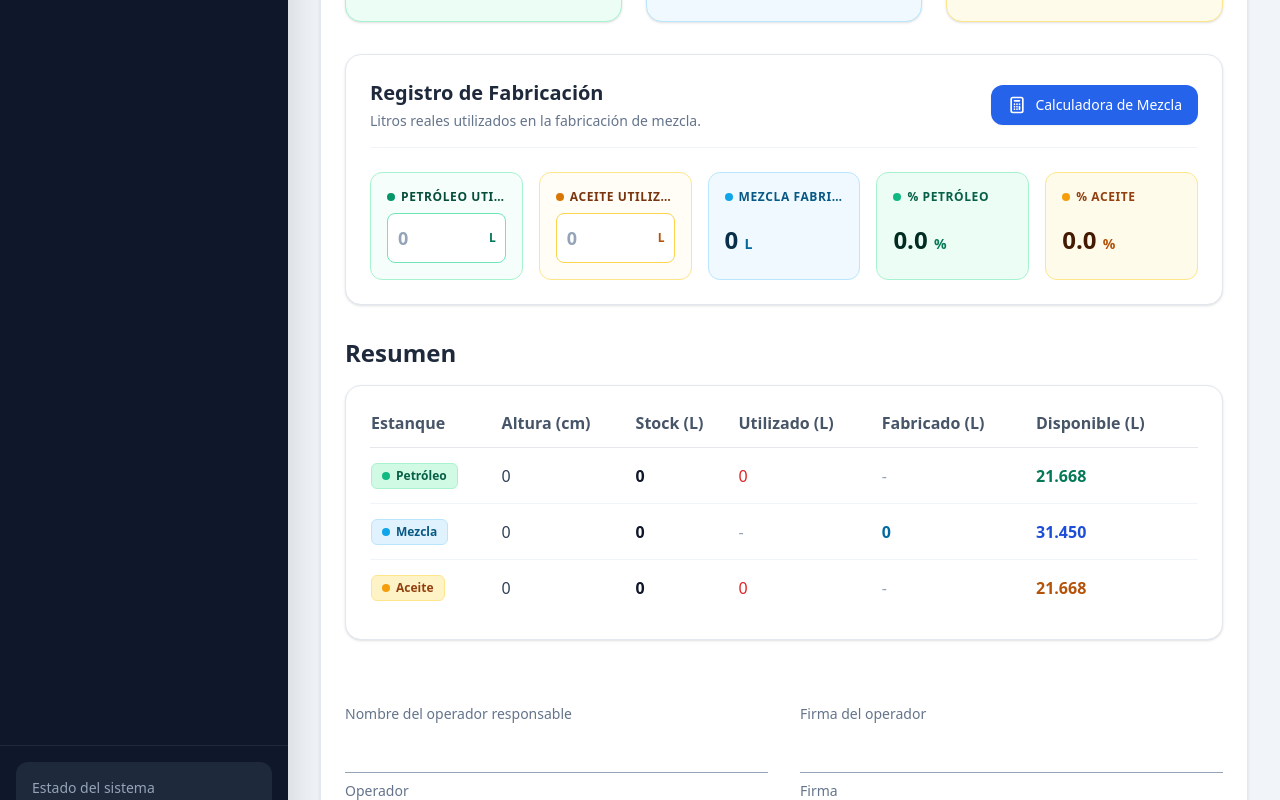
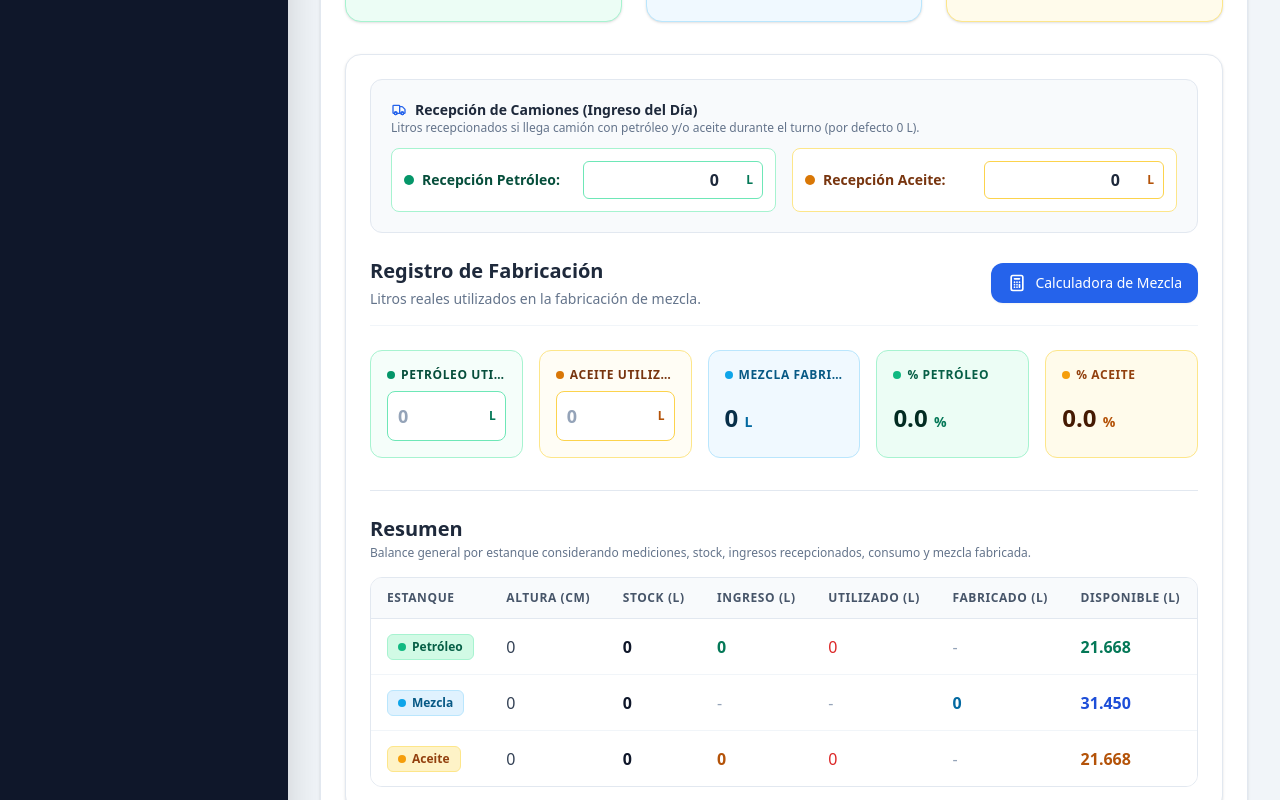
Before and after one commit to zerohcool/Planta-ARL, a React (Vite) app: page / in a window 1280 px wide. Shown: the part 2620-3420 px from the top of the page. Built offline with nearby package versions, Linux system fonts and the light colour scheme.

Commit message:
feat: agregar recepcion de camiones e integrar tabla resumen con columna ingreso en Registro de Fabricacion

```diff
--- a/src/App.jsx
+++ b/src/App.jsx
@@ -103,8 +103,12 @@ function App() {
   const [mostrarModalCalculadora, setMostrarModalCalculadora] = useState(false);
 
   // ========================================
-  // ESTADOS DE REGISTRO DE FABRICACIÓN
-  // ========================================
+  // ESTADOS DE REGISTRO DE FABRICACIÓN E INGRESOS DEL DÍA
+  // ========================================
+  // Litros recepcionados del día por camión (por defecto 0)
+  const [ingresoPetroleo, setIngresoPetroleo] = useState("0");
+  const [ingresoAceite, setIngresoAceite] = useState("0");
+
   // Litros realmente usados en la fabricación
   const [petroleoUsar, setPetroleoUsar] = useState("");
   const [aceiteUsar, setAceiteUsar] = useState("");
@@ -373,6 +377,10 @@ function App() {
       alturaPetroleo,
       alturaMezcla,
       alturaAceite,
+      ingresoPetroleo,
+      ingresoAceite,
+      petroleoUsar,
+      aceiteUsar,
       guardadoEn: new Date().toISOString(),
     };
 
@@ -701,11 +709,12 @@ function App() {
     pdf.setFontSize(9);
     pdf.setTextColor(51, 65, 85);
     pdf.text("Estanque", margin + 2, y + 5.5);
-    pdf.text("Altura", margin + 35, y + 5.5);
-    pdf.text("Stock", margin + 58, y + 5.5);
-    pdf.text("Utilizado", margin + 90, y + 5.5);
-    pdf.text("Fabricado", margin + 125, y + 5.5);
-    pdf.text("Disponible", margin + 160, y + 5.5);
+    pdf.text("Altura", margin + 28, y + 5.5);
+    pdf.text("Stock", margin + 48, y + 5.5);
+    pdf.text("Ingreso", margin + 74, y + 5.5);
+    pdf.text("Utilizado", margin + 102, y + 5.5);
+    pdf.text("Fabricado", margin + 132, y + 5.5);
+    pdf.text("Disponible", margin + 162, y + 5.5);
 
     y += 8;
 
@@ -714,6 +723,7 @@ function App() {
       nombre,
       altura,
       stock,
+      ingreso,
       utilizado,
       fabricado,
       disponible,
@@ -725,25 +735,29 @@ function App() {
       pdf.setFontSize(9);
       pdf.setTextColor(30, 41, 59);
       pdf.text(nombre, margin + 2, y + 5.5);
-      pdf.text(String(altura || 0), margin + 35, y + 5.5);
+      pdf.text(String(altura || 0), margin + 28, y + 5.5);
 
       pdf.setFont("helvetica", "bold");
       pdf.setTextColor(15, 23, 42);
       pdf.text(
         Number(stock || 0).toLocaleString("es-CL"),
-        margin + 58,
+        margin + 48,
         y + 5.5,
       );
+
+      pdf.setFont("helvetica", "bold");
+      pdf.setTextColor(22, 163, 74);
+      pdf.text(String(ingreso), margin + 74, y + 5.5);
 
       pdf.setFont("helvetica", "normal");
       pdf.setTextColor(220, 38, 38);
-      pdf.text(String(utilizado), margin + 90, y + 5.5);
-
-      pdf.setTextColor(22, 163, 74);
-      pdf.text(String(fabricado), margin + 125, y + 5.5);
+      pdf.text(String(utilizado), margin + 102, y + 5.5);
+
+      pdf.setTextColor(14, 165, 233);
+      pdf.text(String(fabricado), margin + 132, y + 5.5);
 
       pdf.setTextColor(37, 99, 235);
-      pdf.text(String(disponible), margin + 160, y + 5.5);
+      pdf.text(String(disponible), margin + 162, y + 5.5);
 
       pdf.setTextColor(0, 0, 0);
       y += 8;
@@ -754,6 +768,9 @@ function App() {
       "Petróleo",
       alturaReportePetroleo,
       stockPetroleo,
+      recepcionPetroleo > 0
+        ? `+${recepcionPetroleo.toLocaleString("es-CL")}`
+        : "0",
       Number(utilizadoPetroleo || 0).toLocaleString("es-CL", {
         maximumFractionDigits: 2,
       }),
@@ -766,6 +783,7 @@ function App() {
       alturaReporteMezcla,
       stockMezcla,
       "-",
+      "-",
       Number(mezclaFabricada || 0).toLocaleString("es-CL", {
         maximumFractionDigits: 2,
       }),
@@ -776,6 +794,9 @@ function App() {
       "Aceite",
       alturaReporteAceite,
       stockAceite,
+      recepcionAceite > 0
+        ? `+${recepcionAceite.toLocaleString("es-CL")}`
+        : "0",
       Number(utilizadoAceite || 0).toLocaleString("es-CL", {
         maximumFractionDigits: 2,
       }),
@@ -1052,9 +1073,11 @@ function App() {
     capAceite > 0 ? Math.min((stockAceite / capAceite) * 100, 100) : 0;
 
   // ========================================
-  // CÁLCULOS DE MEZCLA
-  // ========================================
-  // Valores numéricos usados en la calculadora y en el registro
+  // CÁLCULOS DE MEZCLA Y RECEPCIONES
+  // ========================================
+  // Valores numéricos usados en la calculadora, recepciones y en el registro
+  const recepcionPetroleo = Number(ingresoPetroleo) || 0;
+  const recepcionAceite = Number(ingresoAceite) || 0;
   const objetivoLitros = Number(mezclaObjetivo) || 0;
   const utilizadoPetroleo = Number(petroleoUsar) || 0;
   const utilizadoAceite = Number(aceiteUsar) || 0;
@@ -1400,9 +1423,99 @@ function App() {
                 />
               </div>
 
-              {/* Registro real de fabricación a lo largo con botón de Calculadora de Mezcla */}
+              {/* Registro real de fabricación a lo largo con botón de Calculadora de Mezcla y Resumen integrado */}
               <div>
                 <div className="bg-white p-6 rounded-2xl shadow border border-slate-200">
+                  {/* Recepción de camiones / Ingreso del día (antes del título) */}
+                  <div className="bg-slate-50 p-4 sm:p-5 rounded-xl border border-slate-200 mb-6">
+                    <div className="flex flex-col sm:flex-row sm:items-center justify-between gap-1 mb-3">
+                      <div>
+                        <h5 className="text-sm font-bold text-slate-800 flex items-center gap-2">
+                          <svg
+                            xmlns="http://www.w3.org/2000/svg"
+                            className="h-4 w-4 text-blue-600"
+                            fill="none"
+                            viewBox="0 0 24 24"
+                            stroke="currentColor"
+                          >
+                            <path
+                              strokeLinecap="round"
+                              strokeLinejoin="round"
+                              strokeWidth={2}
+                              d="M9 17a2 2 0 11-4 0 2 2 0 014 0zM19 17a2 2 0 11-4 0 2 2 0 014 0z"
+                            />
+                            <path
+                              strokeLinecap="round"
+                              strokeLinejoin="round"
+                              strokeWidth={2}
+                              d="M13 16V6a1 1 0 00-1-1H4a1 1 0 00-1 1v10a1 1 0 001 1h1m8-1a1 1 0 01-1 1H9m4-1V8a1 1 0 011-1h2.586a1 1 0 01.707.293l3.414 3.414a1 1 0 01.293.707V16a1 1 0 01-1 1h-1m-6-1a1 1 0 001 1h1M5 17a2 2 0 104 0m-4 0a2 2 0 114 0m6 0a2 2 0 104 0m-4 0a2 2 0 114 0"
+                            />
+                          </svg>
+                          Recepción de Camiones (Ingreso del Día)
+                        </h5>
+                        <p className="text-xs text-slate-500">
+                          Litros recepcionados si llega camión con petróleo y/o aceite durante el turno (por defecto 0 L).
+                        </p>
+                      </div>
+                    </div>
+
+                    <div className="grid grid-cols-1 sm:grid-cols-2 gap-4">
+                      {/* Recepción Petróleo */}
+                      <div className="bg-white p-3 rounded-lg border border-emerald-200 shadow-2xs flex items-center justify-between gap-3">
+                        <label className="flex items-center gap-2 text-sm font-semibold text-emerald-900 shrink-0">
+                          <span className="w-2.5 h-2.5 rounded-full bg-emerald-600"></span>
+                          Recepción Petróleo:
+                        </label>
+                        <div className="relative flex-1 max-w-[180px]">
+                          <input
+                            type="number"
+                            min="0"
+                            value={ingresoPetroleo}
+                            onChange={(e) => setIngresoPetroleo(e.target.value)}
+                            onFocus={(e) => {
+                              if (e.target.value === "0") setIngresoPetroleo("");
+                            }}
+                            onBlur={(e) => {
+                              if (e.target.value.trim() === "") setIngresoPetroleo("0");
+                            }}
+                            placeholder="0"
+                            className="w-full text-right font-bold text-slate-800 pr-7 py-1.5 px-3 border border-emerald-300 rounded-md focus:outline-none focus:ring-2 focus:ring-emerald-200 focus:border-emerald-500 text-base"
+                          />
+                          <span className="absolute right-2.5 top-1/2 -translate-y-1/2 text-xs font-bold text-emerald-700 pointer-events-none">
+                            L
+                          </span>
+                        </div>
+                      </div>
+
+                      {/* Recepción Aceite */}
+                      <div className="bg-white p-3 rounded-lg border border-amber-200 shadow-2xs flex items-center justify-between gap-3">
+                        <label className="flex items-center gap-2 text-sm font-semibold text-amber-900 shrink-0">
+                          <span className="w-2.5 h-2.5 rounded-full bg-amber-600"></span>
+                          Recepción Aceite:
+                        </label>
+                        <div className="relative flex-1 max-w-[180px]">
+                          <input
+                            type="number"
+                            min="0"
+                            value={ingresoAceite}
+                            onChange={(e) => setIngresoAceite(e.target.value)}
+                            onFocus={(e) => {
+                              if (e.target.value === "0") setIngresoAceite("");
+                            }}
+                            onBlur={(e) => {
+                              if (e.target.value.trim() === "") setIngresoAceite("0");
+                            }}
+                            placeholder="0"
+                            className="w-full text-right font-bold text-slate-800 pr-7 py-1.5 px-3 border border-amber-300 rounded-md focus:outline-none focus:ring-2 focus:ring-amber-200 focus:border-amber-500 text-base"
+                          />
+                          <span className="absolute right-2.5 top-1/2 -translate-y-1/2 text-xs font-bold text-amber-700 pointer-events-none">
+                            L
+                          </span>
+                        </div>
+                      </div>
+                    </div>
+                  </div>
+
                   <div className="flex flex-col sm:flex-row sm:items-center sm:justify-between gap-4 mb-6 pb-4 border-b border-slate-100">
                     <div>
                       <h4 className="text-xl font-bold text-slate-800">
@@ -1523,102 +1636,125 @@ function App() {
                       </div>
                     </div>
                   </div>
-                </div>
-              </div>
-
-              {/* Tabla resumen */}
-              <div>
-                <h3 className="text-2xl font-bold text-slate-800 mb-4">
+
+                  {/* Resumen con su tabla integrado dentro de la misma tarjeta */}
+                  <div className="mt-8 pt-6 border-t border-slate-200">
+                    <div className="mb-4">
+                      <h4 className="text-xl font-bold text-slate-800">
                         Resumen
-                </h3>
-
-                <div className="bg-white p-6 rounded-2xl shadow border border-slate-200 overflow-x-auto">
+                      </h4>
+                      <p className="text-xs text-slate-500 mt-0.5">
+                        Balance general por estanque considerando mediciones, stock, ingresos recepcionados, consumo y mezcla fabricada.
+                      </p>
+                    </div>
+
+                    <div className="overflow-x-auto rounded-xl border border-slate-200">
                       <table className="w-full min-w-[700px]">
-                    <thead>
-                      <tr className="border-b text-left text-slate-600">
-                        <th className="pb-3">Estanque</th>
-                        <th className="pb-3">Altura (cm)</th>
-                        <th className="pb-3">Stock (L)</th>
-                        <th className="pb-3">Utilizado (L)</th>
-                        <th className="pb-3">Fabricado (L)</th>
-                        <th className="pb-3">Disponible (L)</th>
+                        <thead className="bg-slate-50">
+                          <tr className="border-b border-slate-200 text-left text-xs font-semibold text-slate-600 uppercase tracking-wider">
+                            <th className="py-3 px-4">Estanque</th>
+                            <th className="py-3 px-4">Altura (cm)</th>
+                            <th className="py-3 px-4">Stock (L)</th>
+                            <th className="py-3 px-4">Ingreso (L)</th>
+                            <th className="py-3 px-4">Utilizado (L)</th>
+                            <th className="py-3 px-4">Fabricado (L)</th>
+                            <th className="py-3 px-4">Disponible (L)</th>
                           </tr>
                         </thead>
 
-                    <tbody className="text-slate-800 divide-y divide-slate-100">
+                        <tbody className="text-slate-800 divide-y divide-slate-100 bg-white">
                           <tr className="hover:bg-emerald-50/20 transition-colors">
-                        <td className="py-3.5">
+                            <td className="py-3.5 px-4">
                               <span className="inline-flex items-center gap-1.5 px-2.5 py-1 rounded-md text-xs font-semibold bg-emerald-100 text-emerald-800 border border-emerald-200">
                                 <span className="w-2 h-2 rounded-full bg-emerald-500"></span>
                                 Petróleo
                               </span>
                             </td>
-                        <td className="text-slate-700 font-medium">
+                            <td className="py-3.5 px-4 text-slate-700 font-medium">
                               {alturaReportePetroleo || 0}
                             </td>
-                        <td className="font-bold text-slate-900">
+                            <td className="py-3.5 px-4 font-bold text-slate-900">
                               {stockPetroleo.toLocaleString("es-CL")}
                             </td>
-                        <td className="text-red-600 font-medium">
-                          {utilizadoPetroleo.toLocaleString("es-CL", {
+                            <td className="py-3.5 px-4 font-bold text-emerald-700">
+                              {recepcionPetroleo > 0
+                                ? `+${recepcionPetroleo.toLocaleString("es-CL")}`
+                                : "0"}
+                            </td>
+                            <td className="py-3.5 px-4 text-red-600 font-medium">
+                              {utilizadoPetroleo > 0
+                                ? utilizadoPetroleo.toLocaleString("es-CL", {
                                     maximumFractionDigits: 2,
-                          })}
+                                  })
+                                : "0"}
                             </td>
-                        <td className="text-slate-400 font-medium">-</td>
-                        <td className="text-emerald-700 font-bold">
+                            <td className="py-3.5 px-4 text-slate-400 font-medium">-</td>
+                            <td className="py-3.5 px-4 text-emerald-700 font-bold">
                               {dispPetroleo.toLocaleString("es-CL")}
                             </td>
                           </tr>
 
                           <tr className="hover:bg-sky-50/20 transition-colors">
-                        <td className="py-3.5">
+                            <td className="py-3.5 px-4">
                               <span className="inline-flex items-center gap-1.5 px-2.5 py-1 rounded-md text-xs font-semibold bg-sky-100 text-sky-800 border border-sky-200">
                                 <span className="w-2 h-2 rounded-full bg-sky-500"></span>
                                 Mezcla
                               </span>
                             </td>
-                        <td className="text-slate-700 font-medium">
+                            <td className="py-3.5 px-4 text-slate-700 font-medium">
                               {alturaReporteMezcla || 0}
                             </td>
-                        <td className="font-bold text-slate-900">
+                            <td className="py-3.5 px-4 font-bold text-slate-900">
                               {stockMezcla.toLocaleString("es-CL")}
                             </td>
-                        <td className="text-slate-400 font-medium">-</td>
-                        <td className="text-sky-700 font-bold">
-                          {mezclaFabricada.toLocaleString("es-CL", {
+                            <td className="py-3.5 px-4 text-slate-400 font-medium">-</td>
+                            <td className="py-3.5 px-4 text-slate-400 font-medium">-</td>
+                            <td className="py-3.5 px-4 text-sky-700 font-bold">
+                              {mezclaFabricada > 0
+                                ? mezclaFabricada.toLocaleString("es-CL", {
                                     maximumFractionDigits: 2,
-                          })}
+                                  })
+                                : "0"}
                             </td>
-                        <td className="text-blue-700 font-bold">
+                            <td className="py-3.5 px-4 text-blue-700 font-bold">
                               {dispMezcla.toLocaleString("es-CL")}
                             </td>
                           </tr>
 
                           <tr className="hover:bg-amber-50/20 transition-colors">
-                        <td className="py-3.5">
+                            <td className="py-3.5 px-4">
                               <span className="inline-flex items-center gap-1.5 px-2.5 py-1 rounded-md text-xs font-semibold bg-amber-100 text-amber-800 border border-amber-200">
                                 <span className="w-2 h-2 rounded-full bg-amber-500"></span>
                                 Aceite
                               </span>
                             </td>
-                        <td className="text-slate-700 font-medium">
+                            <td className="py-3.5 px-4 text-slate-700 font-medium">
                               {alturaReporteAceite || 0}
                             </td>
-                        <td className="font-bold text-slate-900">
+                            <td className="py-3.5 px-4 font-bold text-slate-900">
                               {stockAceite.toLocaleString("es-CL")}
                             </td>
-                        <td className="text-red-600 font-medium">
-                          {utilizadoAceite.toLocaleString("es-CL", {
+                            <td className="py-3.5 px-4 font-bold text-amber-700">
+                              {recepcionAceite > 0
+                                ? `+${recepcionAceite.toLocaleString("es-CL")}`
+                                : "0"}
+                            </td>
+                            <td className="py-3.5 px-4 text-red-600 font-medium">
+                              {utilizadoAceite > 0
+                                ? utilizadoAceite.toLocaleString("es-CL", {
                                     maximumFractionDigits: 2,
-                          })}
+                                  })
+                                : "0"}
                             </td>
-                        <td className="text-slate-400 font-medium">-</td>
-                        <td className="text-amber-700 font-bold">
+                            <td className="py-3.5 px-4 text-slate-400 font-medium">-</td>
+                            <td className="py-3.5 px-4 text-amber-700 font-bold">
                               {dispAceite.toLocaleString("es-CL")}
                             </td>
                           </tr>
                         </tbody>
                       </table>
+                    </div>
+                  </div>
                 </div>
               </div>
 
```
Lines whose indentation alone changed are shown as unchanged.
